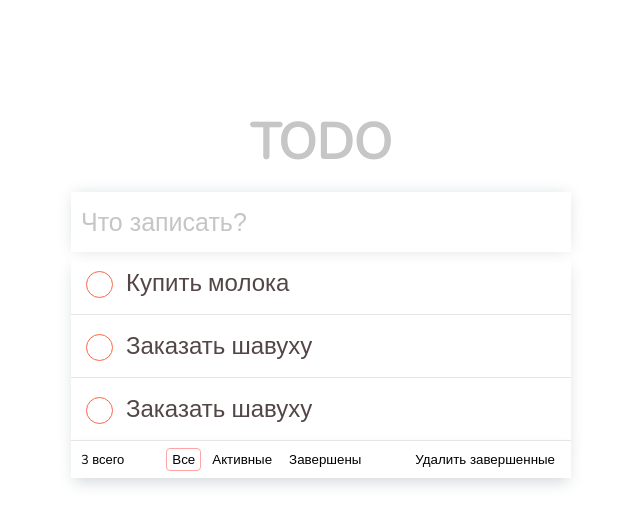
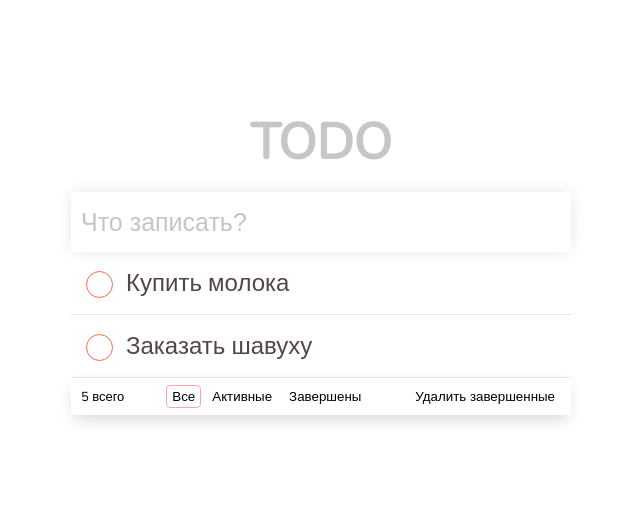
Before and after one commit to kaplunovdev/todo_list, a React (Create React App) app: page / in a window 1280 px wide. Shown: the top 526 px of the page, without its empty margins (319-959 px from the left). Built offline with nearby package versions, Linux system fonts and the light colour scheme.

Commit message:
Added remove elements

```diff
--- a/src/components/App.js
+++ b/src/components/App.js
@@ -1,13 +1,16 @@
 import React from 'react';
 import Footer from './Footer';
 import Title from './Title';
-import List from './List';
+// import List from './List';
+import Item from './Item';
 import '../css/style.css';
 
 
-function App() {
-
-    const [items, setItems] = React.useState([
+class App extends React.Component {
+    constructor(props) {
+        super(props)
+        this.state = {
+            items: [
 
                 {
                     id: 1,
@@ -19,39 +22,94 @@ function App() {
                     active: true,
                     text: "Заказать шавуху",
                 },
-        {
-            id: 3,
-            active: true,
-            text: "Заказать шавуху",
-        },
-    ])
 
-    function removeItem(id, props) {
-        console.log(id)
-        setItems(props.items.filter(item =>   item.id !== id ))
+            ]
+        }
 
     }
+
+
+
+
+
+    // toggleElem = (id) => {
+    //     console.log('Todo' + id)
+    //     this.items.map(elem => {
+    //         if (elem.id === id) {
+    //             elem.active = !elem.active
+    //         }
+    //         return elem
+    //     })
+
+
+    // }
+
+    // removeElem = (id) => {
+    //     const updateItems = this.state.items.filter(item => item.id !== id)
+    //     this.setState({ items: updateItems })
+    // }
+
+    // activeElemCount() {
+    //     return this.items.filter(elem => !elem.active).length
+    // }
+    // setItems() {
+
+    // }
+
+    completeItem = (id) => {
+        const indexElem = this.state.items.map(elem => elem.id).indexOf(id);
+        this.setState(state => {
+            let { items } = state;
+            items[indexElem].active = false;
+            return items;
+        })
+
+
+    }
+
+    deleteItem = id => {
+        const indexElem = this.state.items.map(elem => elem.id).indexOf(id);
+
+        //let newItems = items.filter(task => task.id !== id)
+
+        this.setState(state => {
+            let { items } = state;
+            delete items[indexElem]
+            return items
+        }
+
+        )
+
+    }
+
+
+    render() {
+
+        const { items } = this.state
+        const activeItem = items.filter(item => !item.active);
+        const itemComplete = items.filter(item => item.active);
 
         return (
             <div className="App" >
                 <Title />
                 <input className="input_main" type="text" placeholder="Что записать?" autoFocus />
-            <List items={items} elemToggle={toggleElem} />
-            <Footer items={items} />
+                <ul>
+                    {items.map(elem => {
+                        return (
+                            <Item
+                                elem={elem}
+                                key={elem.id}
+                                deleteItem={() => this.deleteItem(elem.id)}
+                            />
+                        )
+                    })}
+                </ul>
+
+                <Footer items={items}
+
+                />
             </div>
-    );
-
-
-    function toggleElem(id) {
-        console.log('Todo' + id)
-        setItems(items.map(elem => {
-            if (elem.id === id) {
-                elem.active = !elem.active
-            }
-            return elem
-        }))
-
-
+        )
     }
 
 
--- a/src/components/Footer.js
+++ b/src/components/Footer.js
@@ -3,18 +3,27 @@ import '../css/style.css';
 
 
 
-function Footer(props) {
+ function Footer(props)  {
+
+
+
+
     return (
+
       <div className="footer">
-      <div>{props.items.length} всего </div>
+        <div>5 всего </div>
         <div className="footer__center">
           <button className="footer__active">Все</button>
           <button>Активные</button>
           <button>Завершены</button>
         </div>
-      <button>Удалить завершенные</button>
+        <button>Удалить завершенные
+
+        </button>
       </div>
     );
+
+
     }
 
 
--- a/src/components/Item.js
+++ b/src/components/Item.js
@@ -1,28 +1,20 @@
 import React from 'react';
 import '../css/style.css';
-import removeItem from './List'
 
-const Item = ({ elem, elemChange }) => {
+const Item = ({ elem, ...props }) => {
+
+
+
 
   return (
     <li className="item">
       <div className="item__left">
-        <input className="checkbox" type="checkbox" onChange={() => elemChange(elem.id)} />
+        <input className="checkbox" type="checkbox" />
         <span className={(elem.active === false) ? 'complete text' : 'text'}>{elem.text}</span>
       </div>
-      <ButtonRemove idRemove={elem.id} />
+      <button onClick={() => props.deleteItem(elem.id)}></button>
     </li>
   )
 
 }
 export default Item;
-
-
-
-
-export function ButtonRemove(props) {
-
-  return (
-    <button onClick={()=>removeItem(props.idRemove)}></button>
-  )
-}
--- a/src/components/List.js
+++ /dev/null
@@ -1,26 +0,0 @@
-import React from 'react';
-import Item from './Item';
-import '../css/style.css';
-
-
-
-
-
-
-
-function List(props) {
-
-
-
-
-  return (
-    <ul className="list">
-      {props.items.map(elem => {
-
-        return <Item elem={elem} key={elem.id} elemChange={props.elemToggle} />
-      })}
-    </ul>
-  );
-
-}
-export default List;
--- a/src/index.js
+++ b/src/index.js
@@ -12,3 +12,8 @@ ReactDOM.render(
   </React.StrictMode>,
   document.getElementById('root')
 );
+
+
+if  (module.hot)  {
+  module.hot.accept();
+   }
```
Lines whose indentation alone changed are shown as unchanged.
